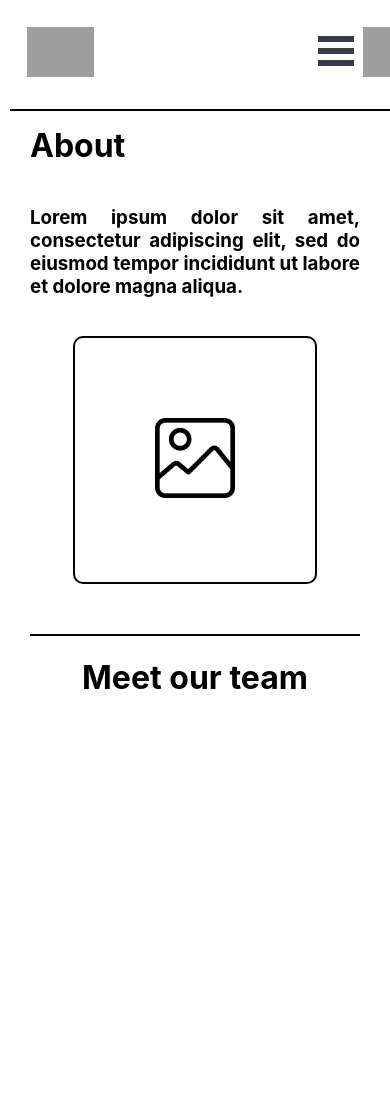
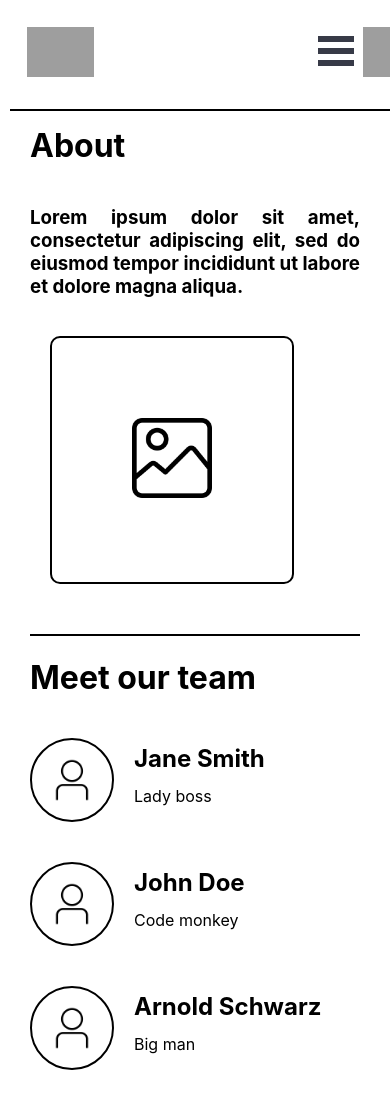
Before and after one commit to Tuliany/mobile-responsiveness, a React (Create React App) app: page / in a window 390 px wide. Before the commit the page ends 954 px from the top, so only its background shows below. Built offline with nearby package versions, Linux system fonts and the light colour scheme; grey boxes are pictures that could not be loaded.

Commit message:
mobile team section

```diff
--- /dev/null
+++ b/src/components/Card.jsx
@@ -0,0 +1,22 @@
+import React from 'react';
+import '../styles/components/card.css';
+
+const Card = ({userName, title}) => {
+  return (
+    <div className="cardFrame">
+        <div className="roundedBorder">
+          <img
+            src="../../assets/user-profile.png"
+            alt="user"
+            className="profile"
+          />
+        </div>
+        <div className="userInfo">
+          <h2>{userName}</h2>
+          <p>{title}</p>
+        </div>
+    </div>
+  );
+}
+
+export default Card
--- /dev/null
+++ b/src/components/Section.jsx
@@ -0,0 +1,7 @@
+import React from "react";
+import "../styles/components/section.css";
+const Section = ({ children }) => {
+  return <div className="innerFrame">{children}</div>;
+};
+
+export default Section;
--- a/src/pages/About.js
+++ b/src/pages/About.js
@@ -1,11 +1,12 @@
 import React from "react";
 import "../styles/pages/about.css";
 import "../styles/App.css";
-import Divider from "../components/Divider";
+import Section from "../components/Section";
+
 
 const About = () => {
   return (
-    <div className="innerFrame">
+    <Section>
       <div className="f-container">
         <h1 className="title">About</h1>
         <h3 className="breadText">
@@ -16,7 +17,7 @@ const About = () => {
       <div className="container">
         <img src="../../assets/paint.png" alt="painting" className="image" />
       </div>
-    </div>
+    </Section>
   );
 };
 
--- a/src/pages/Team.js
+++ b/src/pages/Team.js
@@ -1,11 +1,37 @@
 import React from "react";
-import '../styles/App.css';
+import Section from "../components/Section";
+import Card from "../components/Card";
+import "../styles/App.css";
+import "../styles/pages/team.css";
 
 const Team = () => {
+  const users = [
+    {
+      userName: "Jane Smith",
+      title: "Lady boss",
+    },
+    {
+      userName: "John Doe",
+      title: "Code monkey",
+    },
+    {
+      userName: "Arnold Schwarz",
+      title: "Big man",
+    },
+  ];
   return (
-    <div className="innerFrame">
-      <h1 className="title">Meet our team</h1>
-    </div>
+    <>
+      <Section>
+        <div className="teamFrame">
+          <h1 className="title">Meet our team</h1>
+          <div className="profileContainer">
+            {users.map((user) => (
+              <Card userName={user.userName} title={user.title} />
+            ))}
+          </div>
+        </div>
+      </Section>
+    </>
   );
 };
 
--- /dev/null
+++ b/src/styles/components/card.css
@@ -0,0 +1,24 @@
+.cardFrame {
+  display: flex;
+  margin: 20px 0px;
+}
+
+.profile {
+  height: 50px;
+}
+
+.roundedBorder {
+  border: 2px solid;
+  border-radius: 50%;
+  padding: 15px;
+  width: 50px;
+  height: 50px;
+}
+
+.userInfo {
+  display: flex;
+  flex-direction: column;
+  align-items: self-start;
+  line-height: 0.1;
+  margin-left: 20px;
+}
--- /dev/null
+++ b/src/styles/components/section.css
@@ -0,0 +1,6 @@
+.innerFrame {
+  display: flex;
+  flex-wrap: wrap;
+  justify-content: flex-start;
+  max-width: 800px;
+}
--- a/src/styles/pages/about.css
+++ b/src/styles/pages/about.css
@@ -6,7 +6,7 @@
 .container {
   border: 2px solid black;
   border-radius: 10px;
-  margin: 20px 0px;
+  margin: 20px;
 }
 
 .image {
--- /dev/null
+++ b/src/styles/pages/team.css
@@ -0,0 +1,11 @@
+.teamFrame {
+  display: flex;
+  flex-direction: column;
+  justify-content: center;
+}
+
+.profileContainer {
+  display: flex;
+  justify-content: flex-start;
+  flex-wrap: wrap;
+}
```
